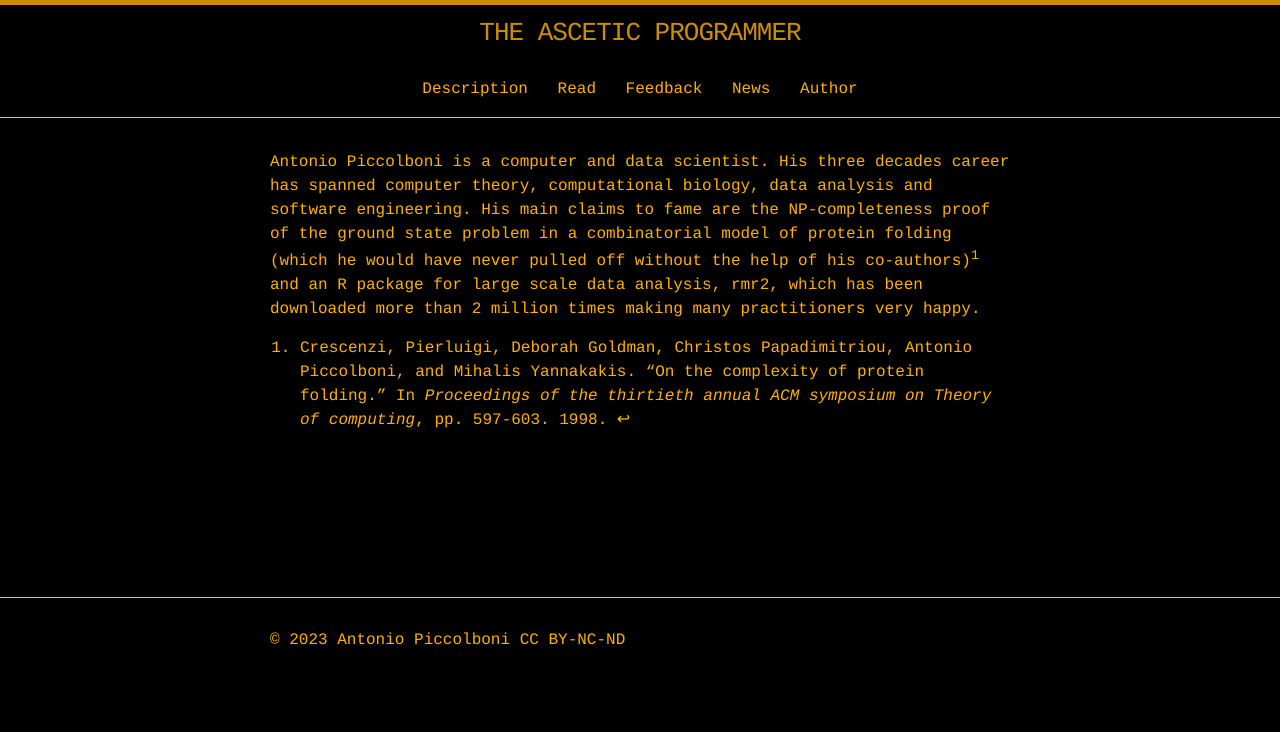
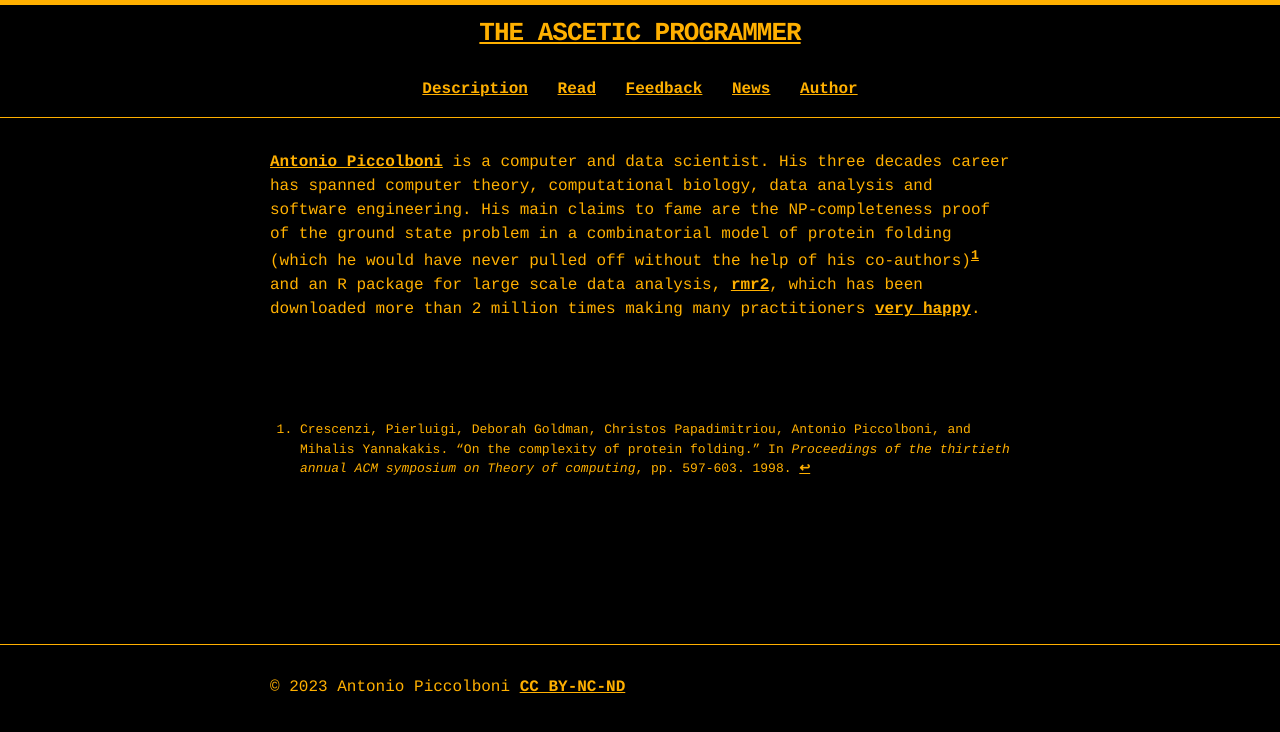
Before and after one commit to piccolbo/asceticprogrammer.info, a Jekyll site: the page built from about.md, in a window 1280 px wide. Shown: the top 732 px of the page. Built offline with Jekyll 4.4.1, drawn with Linux system fonts in a browser that asks for light colours.

Commit message:
monochromatic look, uses only bold and underline

```diff
--- a/_sass/_base.scss
+++ b/_sass/_base.scss
@@ -95,15 +95,13 @@ h1, h2, h3, h4, h5, h6 {
  */
 a {
     color: $brand-color;
-    text-decoration: none;
-
+    text-decoration: underline;
+    font-weight: bold;
     &:visited {
-        color: darken($brand-color, 10%);
+      text-decoration-color: $background-color
     }
 
     &:hover {
-        color: $brand-color;
-        text-decoration: underline;
     }
 }
 
--- a/_sass/_layout.scss
+++ b/_sass/_layout.scss
@@ -12,7 +12,7 @@
     position: fixed;
     z-index: 9999;
     width:100%;
-    background-color:$background-color;
+    background-color: $background-color;
 }
 
 .div-site-title {
@@ -25,11 +25,7 @@
     margin-bottom: 0;
     text-transform: uppercase;
     text-align: center;
-
-    &,
-    &:visited {
-        color: $grey-color-dark;
-    }
+    color: $text-color !important;
 }
 
 .site-nav {
@@ -141,6 +137,11 @@
 .footer-col-3 {
     width: -webkit-calc(45% - (#{$spacing-unit} / 2));
     width:         calc(45% - (#{$spacing-unit} / 2));
+}
+
+.footnotes {
+  font-size: 13px;
+  margin-top: 99px;
 }
 
 @include media-query($on-laptop) {
--- a/css/main.scss
+++ b/css/main.scss
@@ -15,11 +15,12 @@ $spacing-unit:     30px;
 
 $text-color:       #FFB000;
 $background-color: #000000;
-$brand-color:      #FFB000;
 
 $grey-color:       #FFB000;
-$grey-color-light: lighten($grey-color, 10%);
-$grey-color-dark:  darken($grey-color, 10%);
+$grey-color-light: lighten($grey-color, 0%);
+$grey-color-dark:  darken($grey-color, 0%);
+
+$brand-color:      $grey-color-light;
 
 // Width of the content area
 $content-width:    800px;
@@ -42,8 +43,6 @@ $on-laptop:        800px;
     }
 }
 
-
-
 // Import partials from `sass_dir` (defaults to `_sass`)
 @import
         "base",
```
